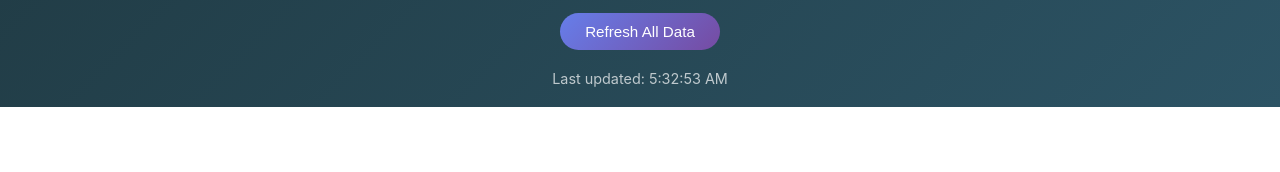
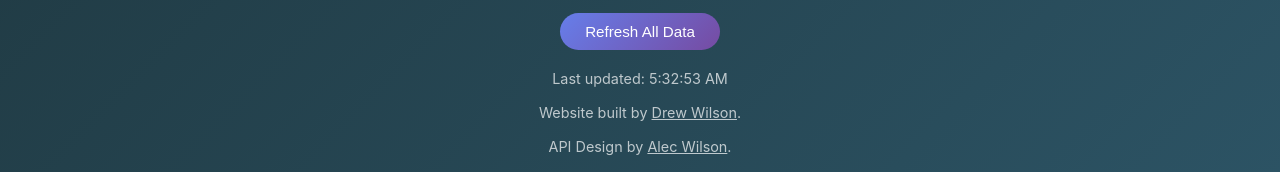
Before and after one commit to DrewWilson04/trumpstrikes, a plain HTML site: page index.html in a window 1280 px wide. Shown: the part 1776-1948 px from the top of the page. Before the commit the page ends 1883 px from the top, so only its background shows below. Drawn offline with Linux system fonts and the light colour scheme; no server answers.

Commit message:
credit added footer

```diff
--- a/index.html
+++ b/index.html
@@ -1444,8 +1444,8 @@
                 updateScoresDisplay();
 
                 const now = new Date();
-                document.getElementById('timestamp').textContent =
-                    `Last updated: ${now.toLocaleTimeString()}`;
+                document.getElementById('timestamp').innerHTML =
+                    `Last updated: ${now.toLocaleTimeString()}<br><br>Website built by <a style="color:white" href="https://drew.cx" target="_blank">Drew Wilson</a>.<br><br>API Design by <a href="https://judes.club" style="color:white" target="_blank">Alec Wilson</a>.`;
 
             } catch (error) {
                 console.error('Update error:', error);
```
